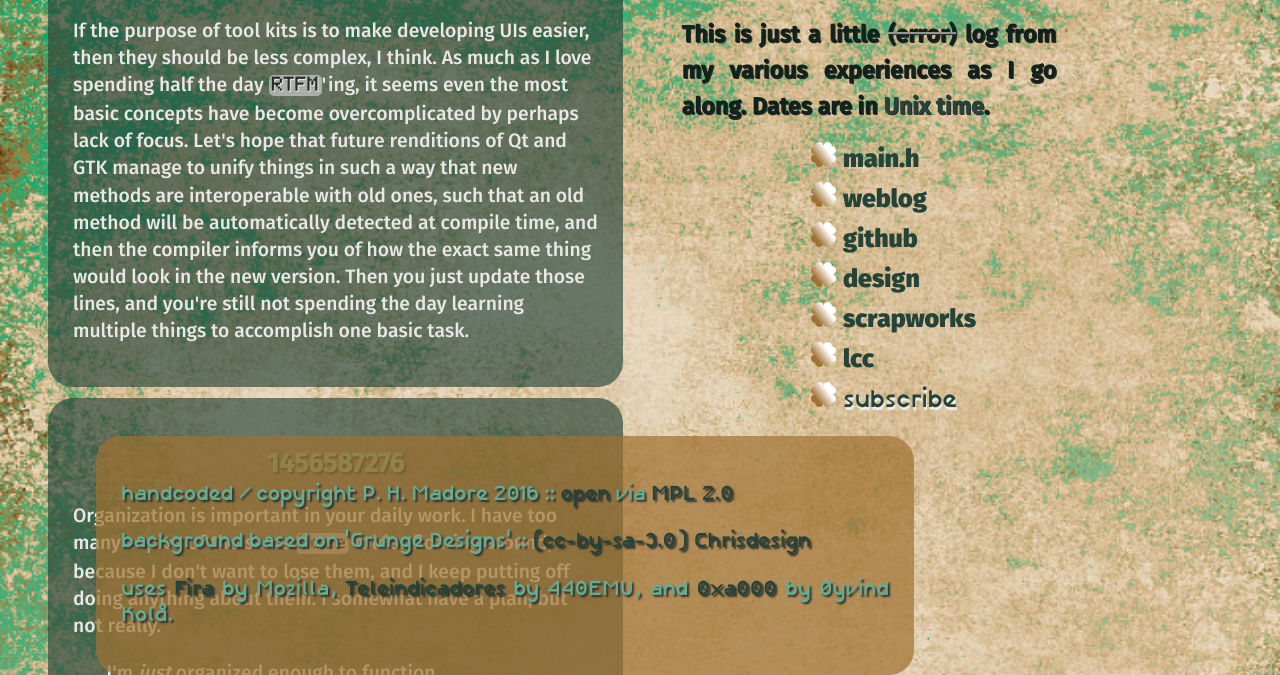
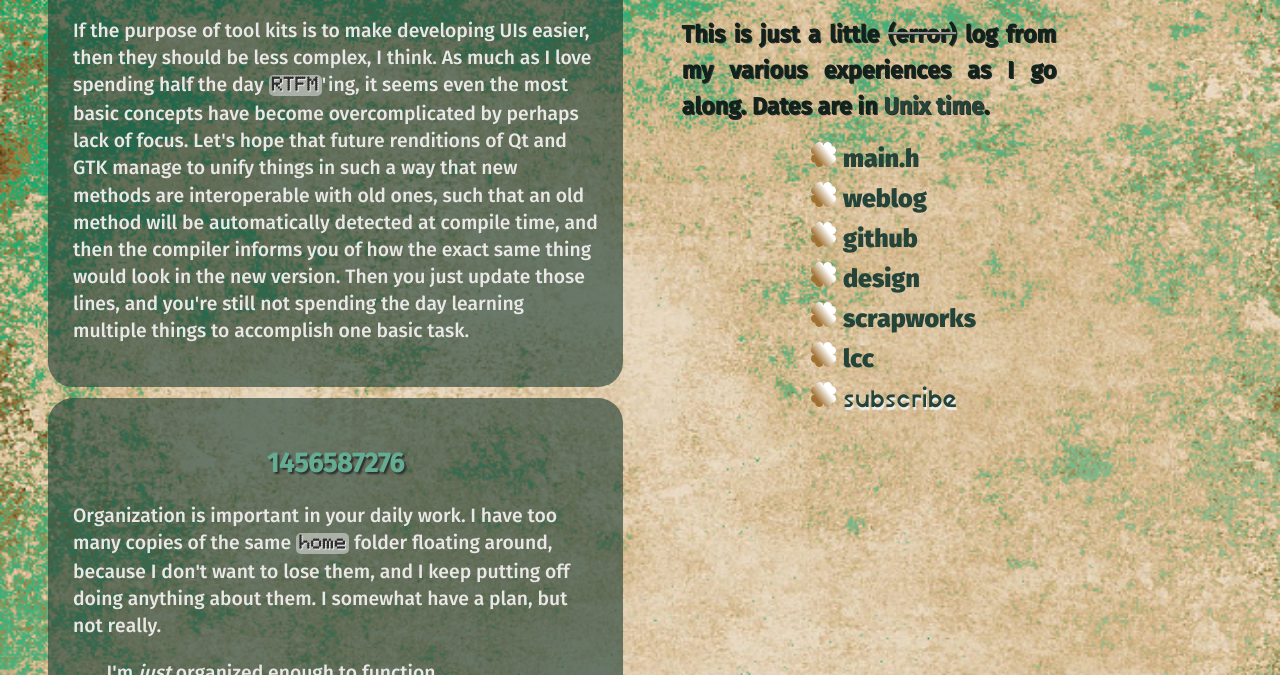
Before and after one commit to paulmadore/notes-logs, a plain HTML site: page index.html in a window 1280 px wide. Shown: the part 125-800 px from the top of the page. Drawn offline with Linux system fonts and the light colour scheme.

Commit message:
tmp hack

```diff
--- a/index.html
+++ b/index.html
@@ -37,11 +37,11 @@
 
 
 
-<div id="footer">
+<!--div id="footer">
     <p>handcoded / copyright P. H. Madore 2016 :: <a href="https://github.com/paulmadore/notes-logs" target="_blank">open</a> via <a href="https://www.mozilla.org/en-US/MPL/2.0/" target="_blank">MPL 2.0</a></p>
     <p>background based on 'Grunge Designs' :: <a href="http://creativecommons.org/licenses/by-sa/3.0/" target="_blank">(cc-by-sa-3.0)</a> <a href="http://creative-commons.deviantart.com/art/Grunge-Backgrounds-203957903" target="_blank">Chrisdesign</a></p>
     <p>uses <a href="http://mozilla.github.io/Fira/" target="_blank">Fira</a> by Mozilla, <a href="https://fontlibrary.org/en/font/teleindicadores-1" target="_blank">Teleindicadores</a> by 440EMU, and <a href="http://pippin.gimp.org/0xA000/" target="_blank">0xa000</a> by &Oslash;yvind Kol&aring;.</p>
-</div>
+</div-->
 
 <div id="overtop">
     <h1 class="hdr">notes & logs by <a href="http://phm.link" target="_blank">phm</a></h1>
```
